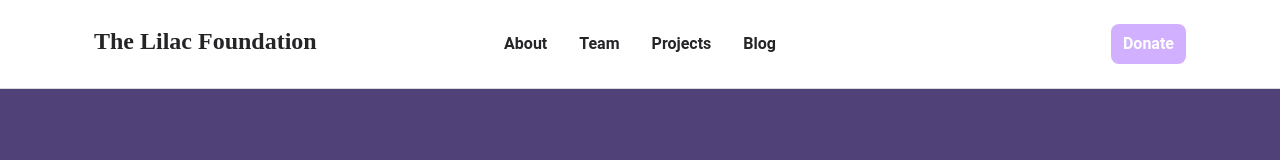
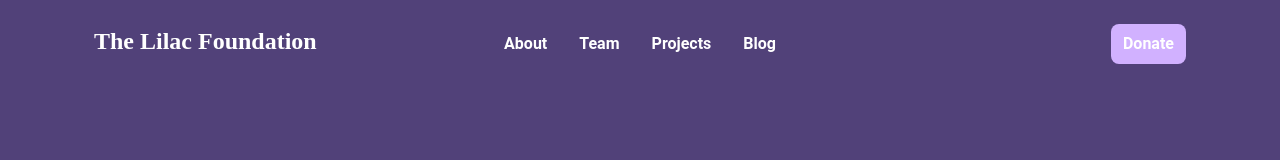
Before and after one commit to bryanbrotonel/Lilac-Foundation, a React app: page / in a window 1280 px wide. Shown: the top 160 px of the page. Built offline with nearby package versions, Linux system fonts and the light colour scheme; no server answers; a web font is replaced by a local one.

Commit message:
Implemented adaptive navbar theme

```diff
--- a/src/app/reducer.tsx
+++ b/src/app/reducer.tsx
@@ -1,8 +1,10 @@
 import { combineReducers } from "@reduxjs/toolkit";
 import blogReducer from '../scenes/Blog/blogSlice';
 import projectReducer from '../scenes/Projects/projectsSlice';
+import navbarReducer from "../components/Navbar/navbarSlice";
 
 const rootReducer = combineReducers({
+  navbar: navbarReducer,
   blog: blogReducer,
   projects: projectReducer,
 });
--- a/src/components/Navbar/DesktopNavbar/index.tsx
+++ b/src/components/Navbar/DesktopNavbar/index.tsx
@@ -1,8 +1,12 @@
-import React from 'react';
+import React, { useEffect } from 'react';
 import { NavLink } from 'react-router-dom';
+import { useAppSelector } from '../../../app/hooks';
+import { getNavbarTheme } from '../navbarSlice';
 
-function DesktopNavbar(props: { links: string[][]; darkNavbar: boolean }) {
-  const { links, darkNavbar } = props;
+function DesktopNavbar(props: { links: string[][] }) {
+  const { links } = props;
+
+  const navbarTheme = useAppSelector(getNavbarTheme);
 
   var desktopLinks = [...links];
 
@@ -17,13 +21,7 @@ function DesktopNavbar(props: { links: string[][]; darkNavbar: boolean }) {
 
   return (
     <div className="hidden md:block">
-      <div
-        className={`border-b  ${
-          darkNavbar
-            ? 'bg-secondary text-white-0 border-gray-700'
-            : 'bg-transparent text-black-700 border-white-30'
-        }`}
-      >
+      <div className={`border-b  ${navbarTheme}`}>
         <div className="container grid grid-flow-col-dense lg:grid-cols-3 items-baseline py-6">
           <div>
             <NavLink className="text-2xl font-serif font-bold" to={homeLink[0]}>
--- a/src/components/Navbar/MobileNavbar/index.tsx
+++ b/src/components/Navbar/MobileNavbar/index.tsx
@@ -1,11 +1,14 @@
 import React, { useState, useEffect } from 'react';
+import { useAppSelector } from '../../../app/hooks';
+import { getNavbarTheme } from '../navbarSlice';
 import NavMenu from './NavMenu';
 import { NavLink } from 'react-router-dom';
 
-function MobileNavbar(props: { links: string[][]; darkNavbar: boolean }) {
-  const { links, darkNavbar } = props;
+function MobileNavbar(props: { links: string[][] }) {
+  const { links } = props;
 
   const [toggleMenu, setToggleMenu] = useState(false);
+  const navbarTheme = useAppSelector(getNavbarTheme);
 
   useEffect(() => {
     document.body.style.overflow = toggleMenu ? 'hidden' : 'unset';
@@ -19,13 +22,7 @@ function MobileNavbar(props: { links: string[][]; darkNavbar: boolean }) {
   return (
     <React.Fragment>
       <div className="md:hidden">
-        <div
-          className={`border-b  ${
-            darkNavbar
-              ? 'bg-secondary text-white-0 border-gray-700'
-              : 'bg-transparent text-black-700 border-white-20'
-          }`}
-        >
+        <div className={`border-b  ${navbarTheme}`}>
           <div className="container py-6 flex justify-between items-baseline">
             <div>
               <NavLink className="text-xl font-serif" to={homeLink[0]}>
--- a/src/components/Navbar/index.tsx
+++ b/src/components/Navbar/index.tsx
@@ -13,14 +13,10 @@ function Navbar() {
     ['', 'Donate'],
   ];
 
-  const darkNavbarPaths = ['/blog/'];
-  const location = useLocation();
-  const darkNavbar = darkNavbarPaths.some((v) => location.pathname.includes(v));
-
   return (
     <React.Fragment>
-      <DesktopNavbar links={links} darkNavbar={darkNavbar} />
-      <MobileNavbar links={links} darkNavbar={darkNavbar} />
+      <DesktopNavbar links={links} />
+      <MobileNavbar links={links} />
     </React.Fragment>
   );
 }
--- /dev/null
+++ b/src/components/Navbar/navbarSlice.ts
@@ -0,0 +1,33 @@
+import { createSlice } from '@reduxjs/toolkit';
+import { RootState } from '../../app/store';
+
+interface NavbarState {
+  theme: string;
+}
+
+const initialState: NavbarState = {
+  theme: 'bg-transparent text-black-700 border-white-30', // default theme
+};
+
+const navbarSlice = createSlice({
+  name: 'navbar',
+  initialState,
+  reducers: {
+    setNavbarDarkTheme: (state) => {
+      state.theme = 'bg-secondary text-white-0 border-gray-700'; // dark theme
+    },
+    setNavbarTheme: (state, action) => {
+      state.theme = action.payload;
+    },
+    resetNavbarTheme: (state) => {
+      state.theme = initialState.theme;
+    },
+  },
+});
+
+export const { setNavbarDarkTheme, setNavbarTheme, resetNavbarTheme } =
+  navbarSlice.actions;
+
+export const getNavbarTheme = (state: RootState) => state.navbar.theme;
+
+export default navbarSlice.reducer;
--- a/src/scenes/Blog/BlogPost/index.tsx
+++ b/src/scenes/Blog/BlogPost/index.tsx
@@ -8,6 +8,10 @@ import {
   // fetchPostBySlug,
   selectCurrentPost,
 } from '../blogSlice';
+import {
+  resetNavbarTheme,
+  setNavbarDarkTheme,
+} from '../../../components/Navbar/navbarSlice';
 
 function BlogPost() {
   const params = useParams();
@@ -23,6 +27,16 @@ function BlogPost() {
       console.log(post);
       setCurrentPost(post);
     });
+  }, []);
+
+  useEffect(() => {
+    // Set navbar theme to dark theme
+    dispatch(setNavbarDarkTheme());
+
+    return () => {
+      // reset navbar theme to original theme
+      dispatch(resetNavbarTheme());
+    };
   }, []);
 
   let blogPost;
--- a/src/scenes/Home/Hero/index.tsx
+++ b/src/scenes/Home/Hero/index.tsx
@@ -1,6 +1,23 @@
-import React from 'react';
+import React, { useEffect } from 'react';
+import { useAppDispatch } from '../../../app/hooks';
+import {
+  resetNavbarTheme,
+  setNavbarTheme,
+} from '../../../components/Navbar/navbarSlice';
 
 function Hero() {
+  const dispatch = useAppDispatch();
+
+  useEffect(() => {
+    // Set navbar theme to hero theme
+    dispatch(setNavbarTheme('bg-primary-400 text-white-0 border-primary-400'));
+
+    return () => {
+      // reset navbar theme to original theme
+      dispatch(resetNavbarTheme());
+    };
+  }, []);
+
   return (
     <div className="h-fit lg:h-3/4 py-24 bg-primary-400">
       <div className="h-full flex flex-col lg:flex-row gap-12 lg:gap-0 justify-evenly container">
```
